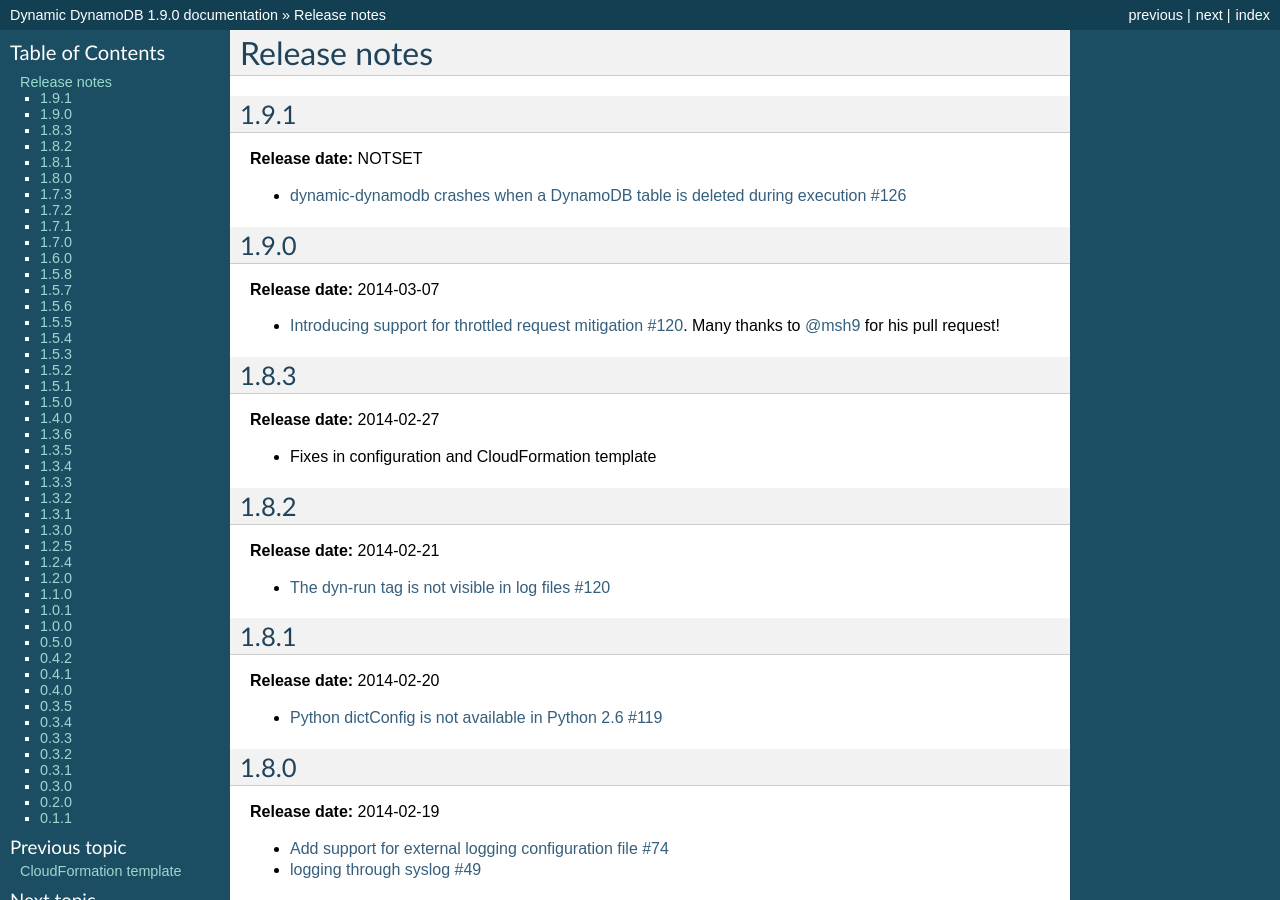
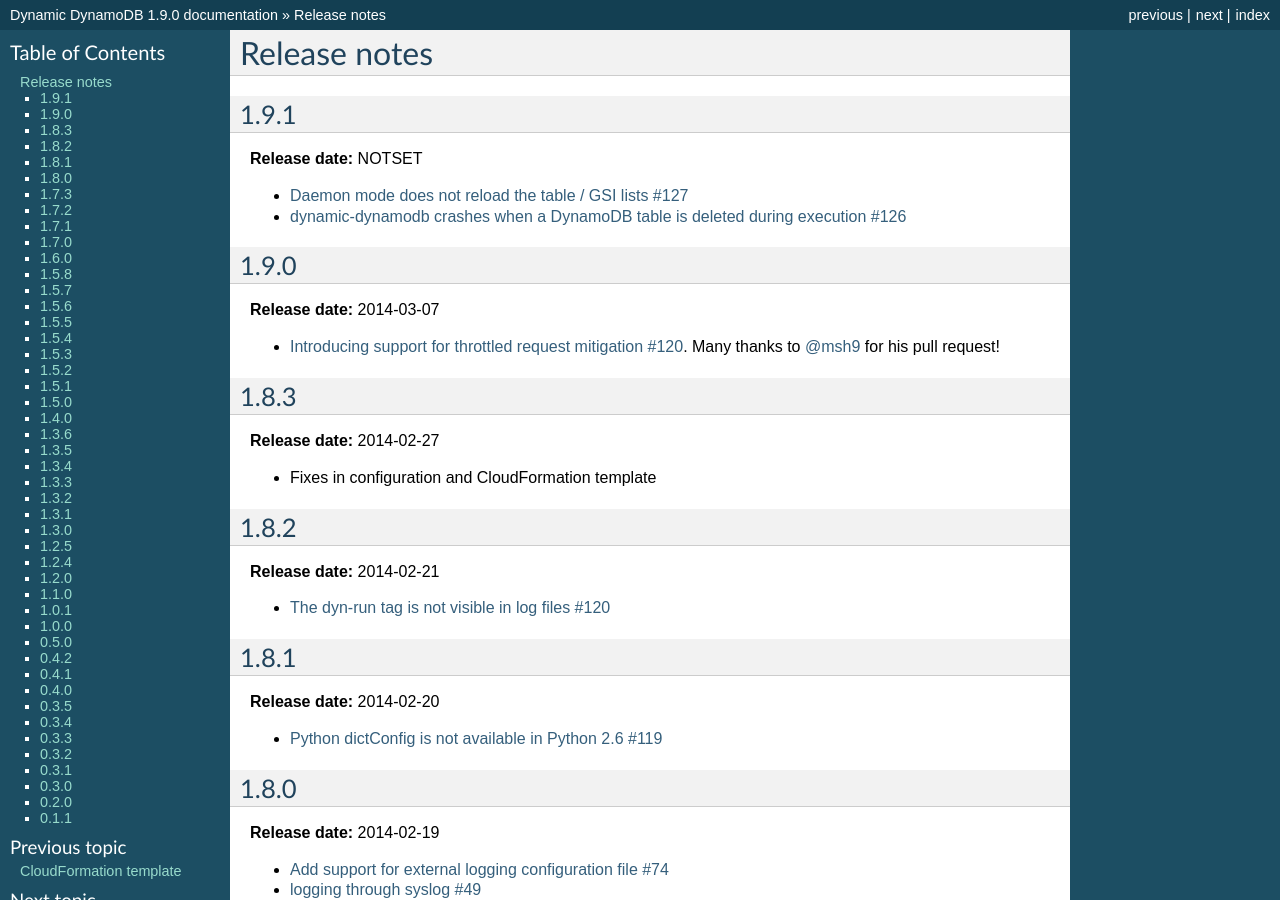
Before and after one commit to sebdah/dynamic-dynamodb, a Sphinx documentation site: the page built from docs/release_notes.rst, in a window 1280 px wide and 900 px high. Built offline with Sphinx 7.4.7, drawn with Linux system fonts in a browser that asks for light colours.

Commit message:
Updated release notes for #127

```diff
--- a/docs/release_notes.rst
+++ b/docs/release_notes.rst
@@ -6,6 +6,7 @@
 
 **Release date:** NOTSET
 
+- `Daemon mode does not reload the table / GSI lists #127 <https://github.com/sebdah/dynamic-dynamodb/issues/127>`__
 - `dynamic-dynamodb crashes when a DynamoDB table is deleted during execution #126 <https://github.com/sebdah/dynamic-dynamodb/issues/126>`__
 
 1.9.0
```
